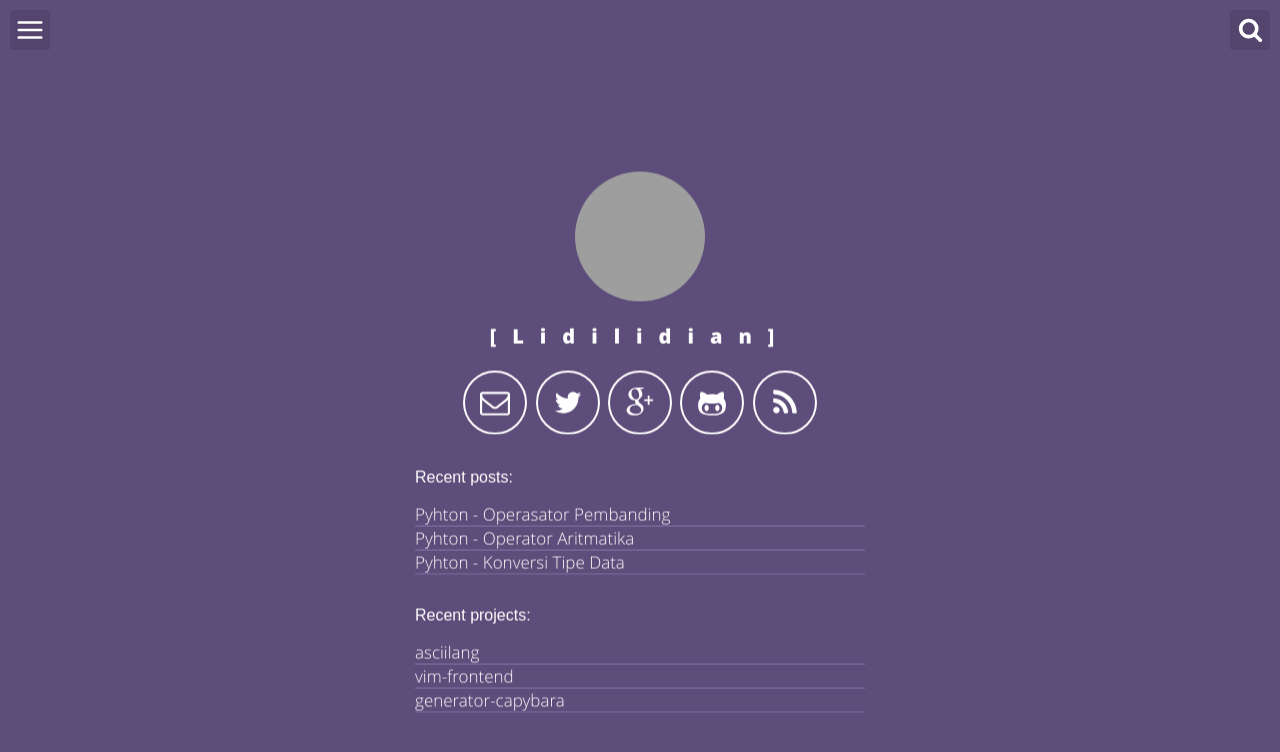
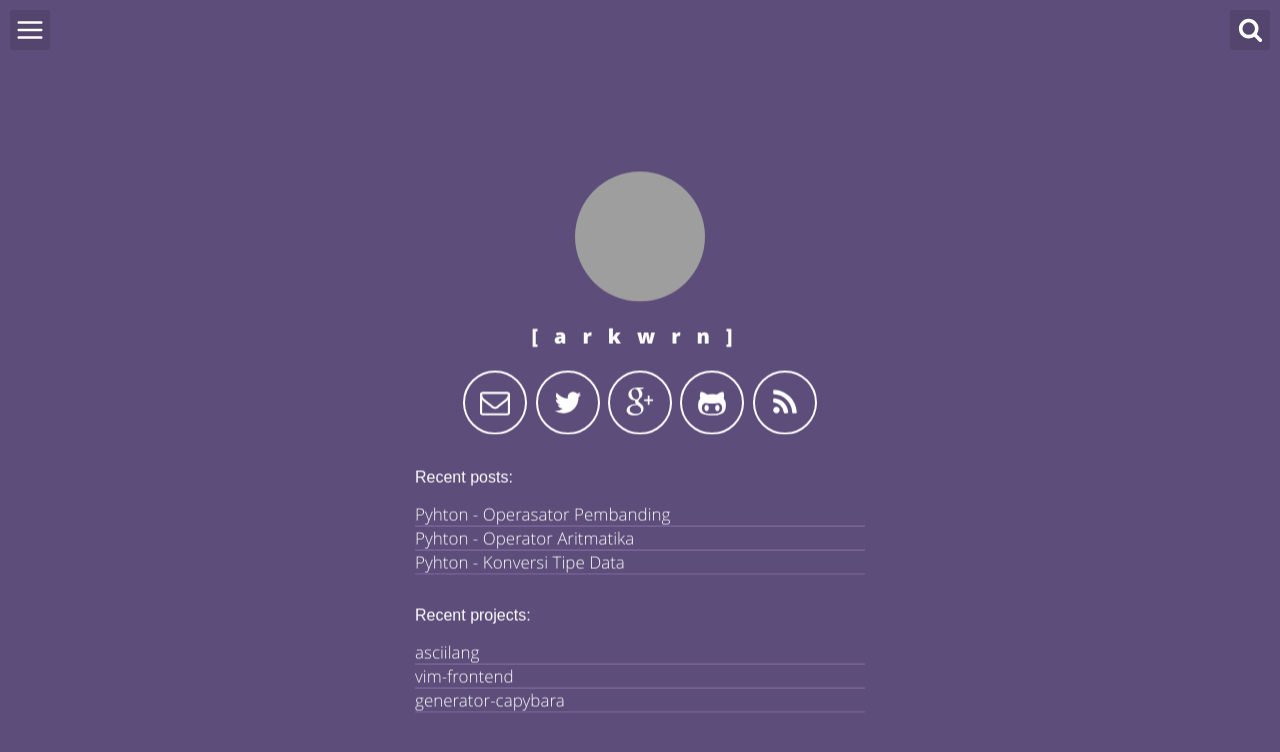
Before and after one commit to arkrwn/arkwrn.github.io, a Jekyll site: the page built from index.html, in a window 1280 px wide. Shown: the top 752 px of the page. Built offline with Jekyll 4.4.1, drawn with Linux system fonts in a browser that asks for light colours; grey boxes are pictures that could not be loaded.

Commit message:
Update _config.yml

```diff
--- a/_config.yml
+++ b/_config.yml
@@ -5,7 +5,7 @@ baseurl: ""
 url: ""
 
 # User settings
-username: Lidilidian
+username: arkwrn
 user_title: ARKWRN_ - Blog's
 email: hubungi.aja@gmail.com
 twitter_username: arkwrn_
```
